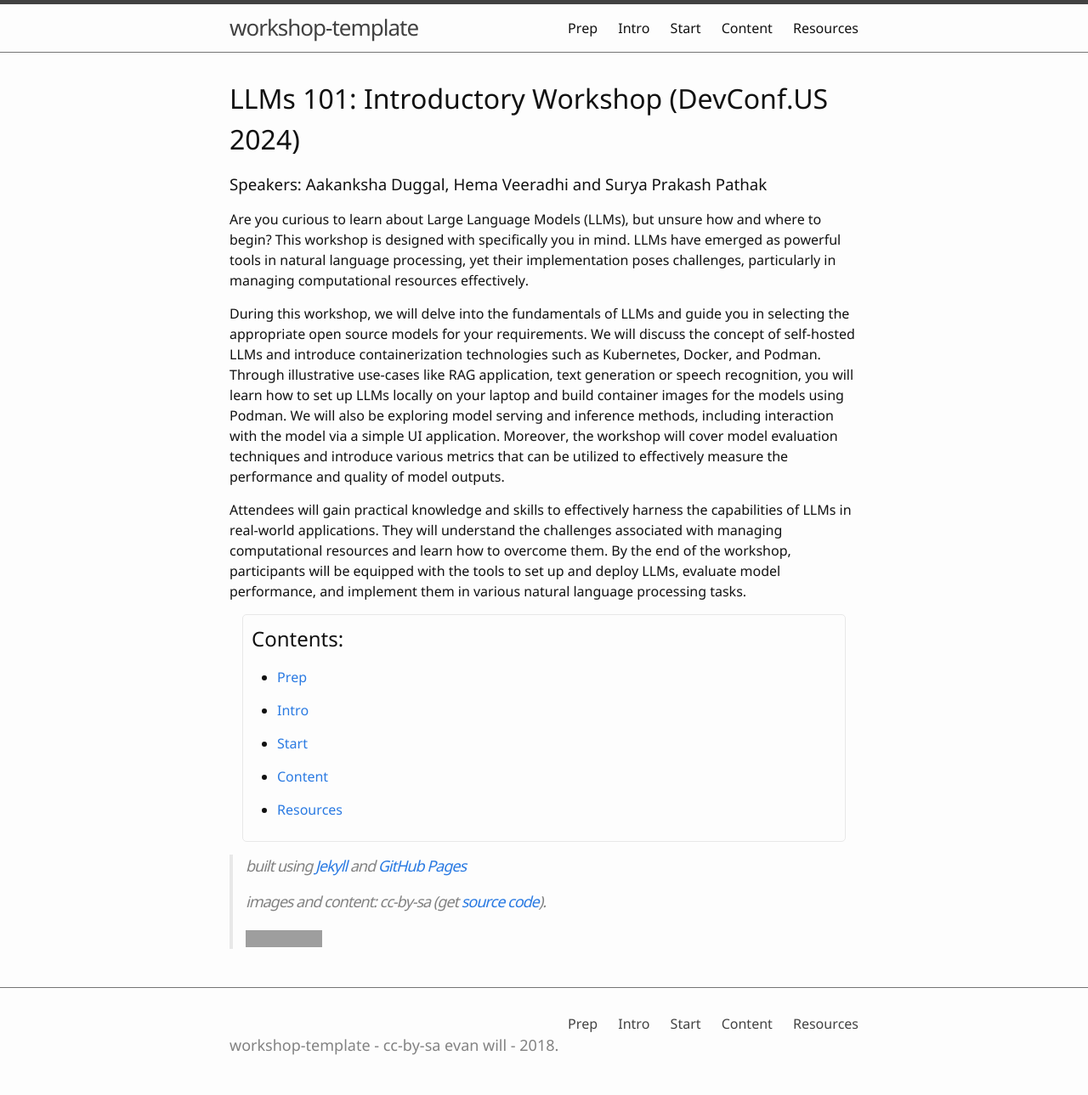
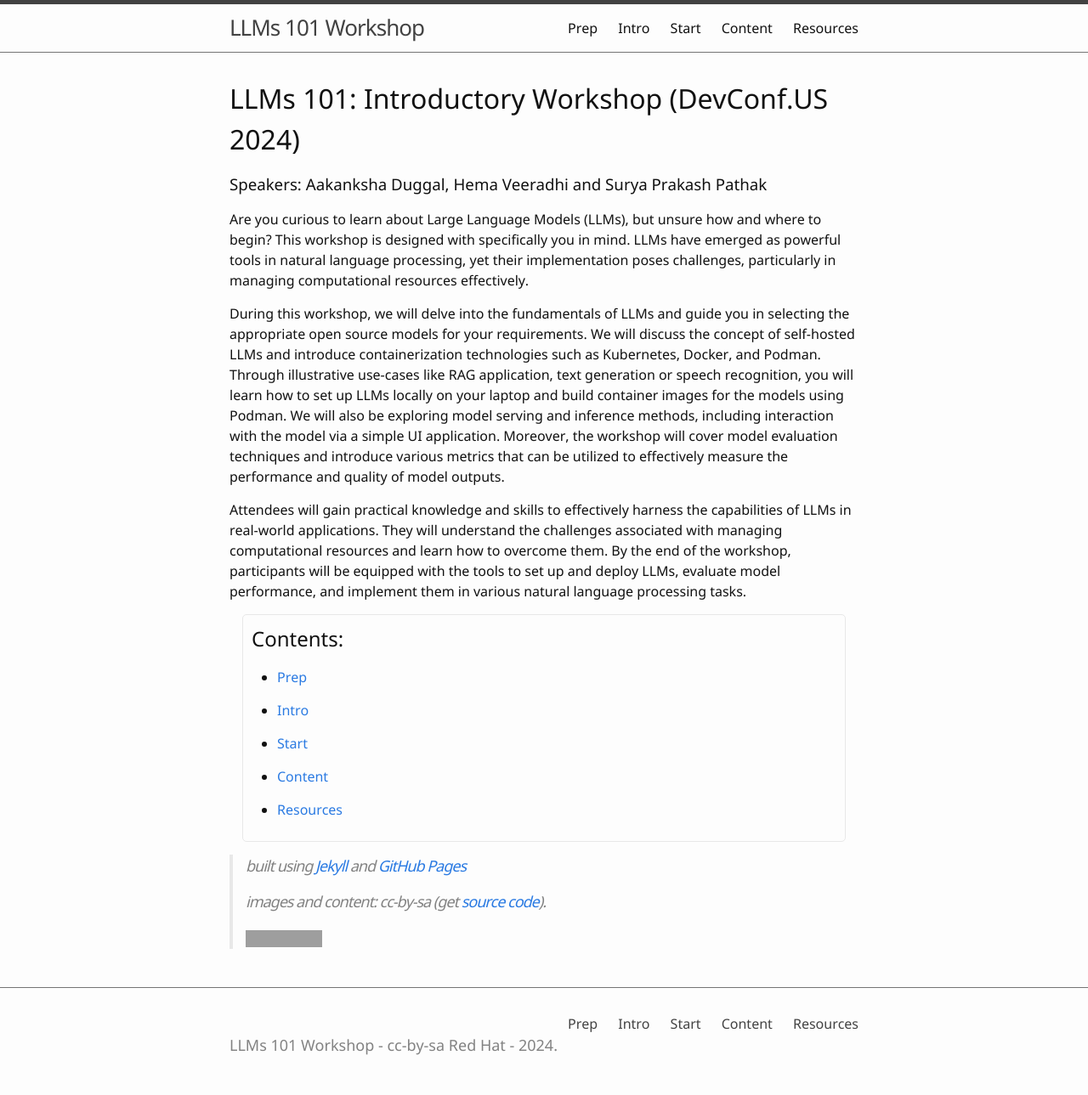
Before and after one commit to hemajv/devconf-llm-workshop, a Jekyll site: the page built from index.md, in a window 1280 px wide. Shown: the whole page at 85% size. Built offline with Jekyll 4.4.1, drawn with Linux system fonts in a browser that asks for light colours; grey boxes are pictures that could not be loaded.

Commit message:
Update _config.yml

```diff
--- a/_config.yml
+++ b/_config.yml
@@ -8,18 +8,18 @@
 
 # Site settings
 # title appears in the header
-title: workshop-template
+title: LLMs 101 Workshop
 # description and keywords for meta tags
-description: "Create an OER workshop website quick and easy!"
-keywords: "workshops, OER, Open Education, websites, gh-pages, jekyll"
+description: "Introductory LLM workshop"
+keywords: "LLMs, workshop, introductory"
 
 # author settings for cc-by, appears in the footer
-author: evan will
-pub_year: 2018
-github_username: evanwill
+author: Red Hat
+pub_year: 2024
+github_username: hemajv
 
 # add the full url for the github repository
-repo: "https://github.com/evanwill/workshop-template"
+repo: "https://github.com/hemajv/devconf-llm-workshop/"
 
 # site urls
 # Optional if using GitHub Pages! If building manually, these must be set correctly.
```
